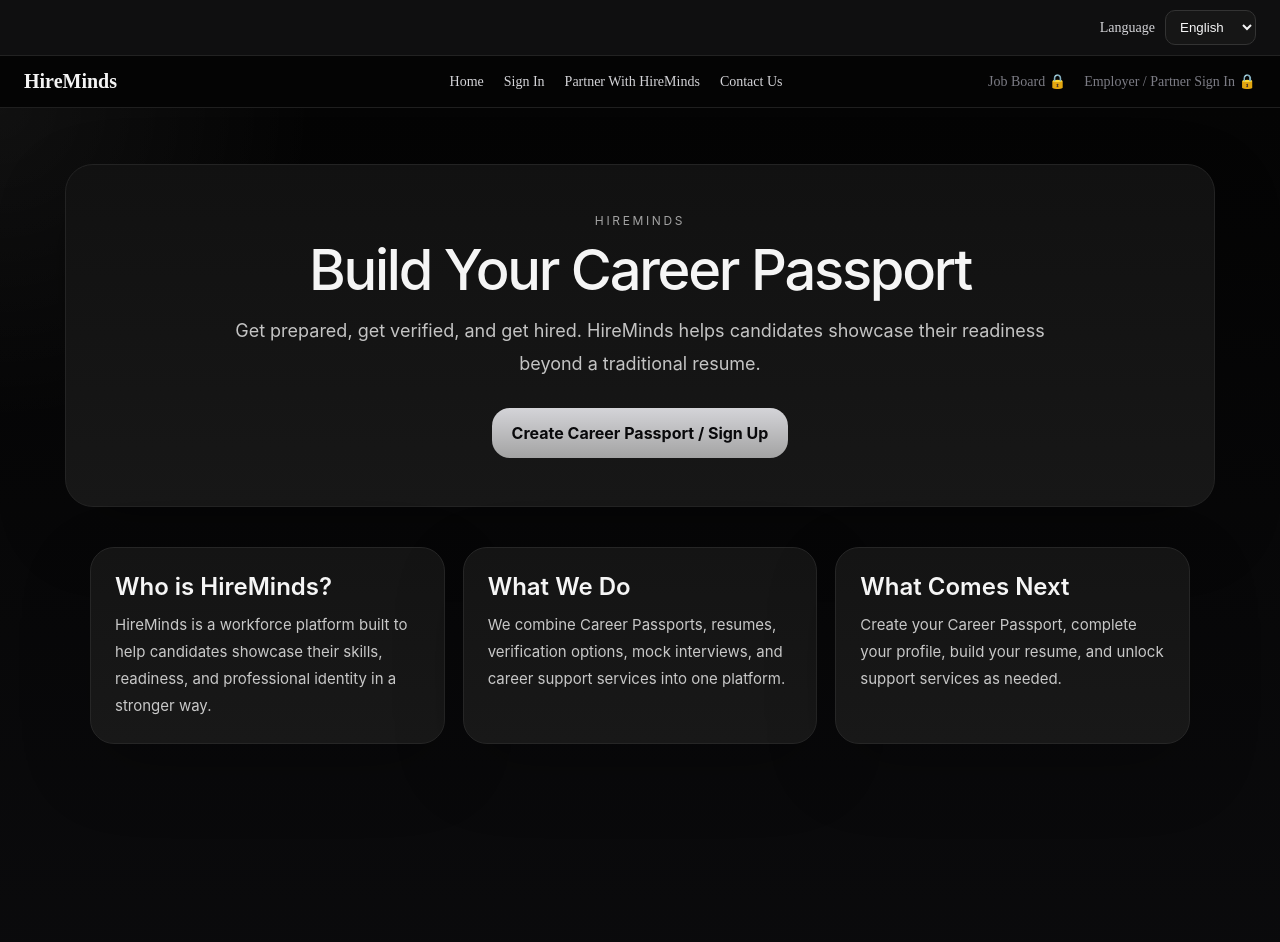
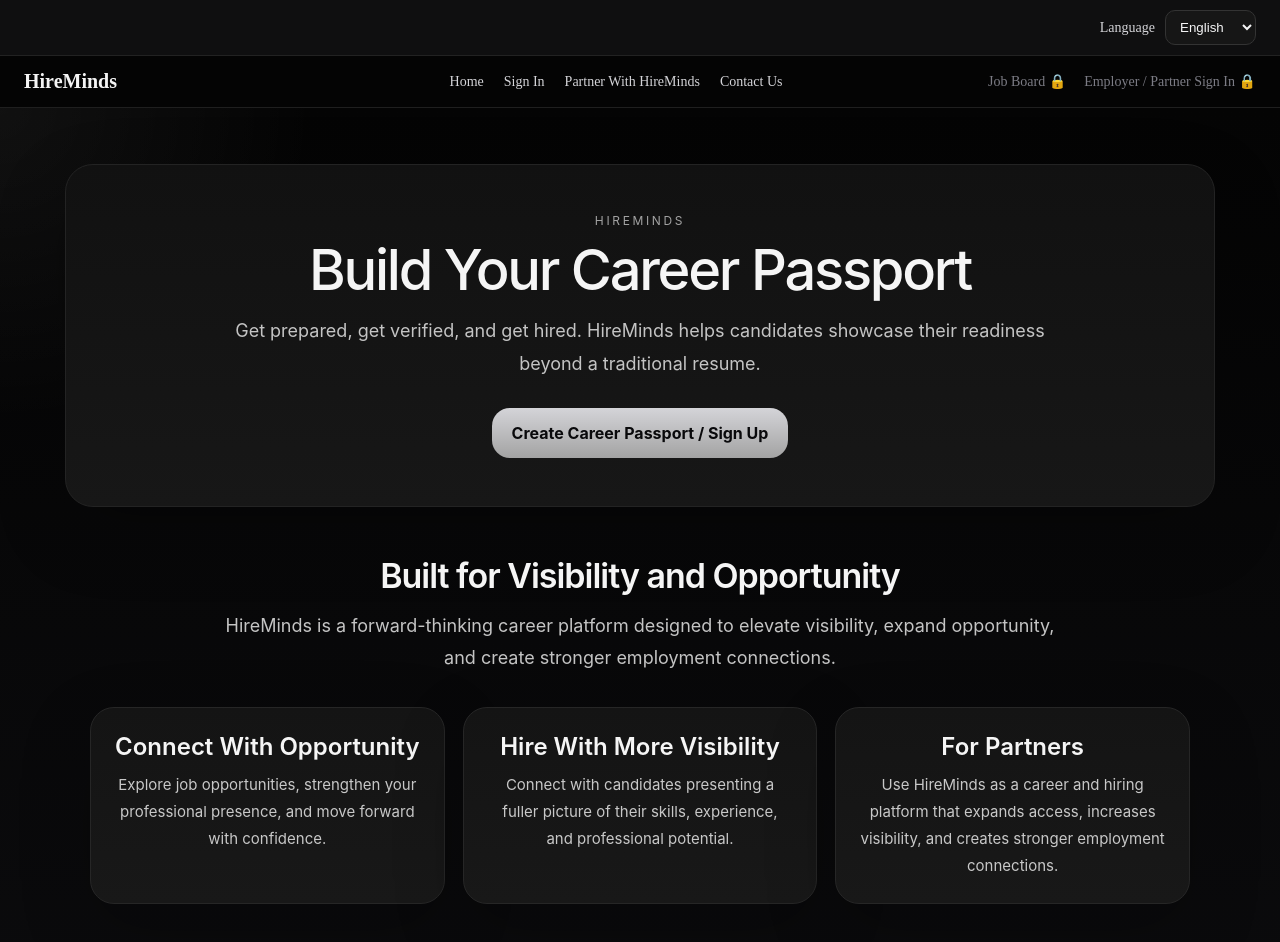
Before and after one commit to UrMizery/hireminds-platform, a Next.js app: page / in a window 1280 px wide. Shown: the top 942 px of the page. Built offline with nearby package versions, Linux system fonts and the light colour scheme; no server answers.

Commit message:
Update page.tsx

```diff
--- a/app/page.tsx
+++ b/app/page.tsx
@@ -33,23 +33,47 @@
 
 <section
 style={{
+...styles.infoSection,
+textAlign: isRTL ? "right" : "center",
+direction: isRTL ? "rtl" : "ltr",
+}}
+>
+<h2 style={styles.sectionTitle}>Built for Visibility and Opportunity</h2>
+<p style={styles.sectionIntro}>
+HireMinds is a forward-thinking career platform designed to elevate
+visibility, expand opportunity, and create stronger employment
+connections.
+</p>
+
+<div
+style={{
 ...styles.featureGrid,
 direction: isRTL ? "rtl" : "ltr",
 }}
 >
 <div style={styles.card}>
-          <h2 style={styles.cardTitle}>{t.whoIs}</h2>
-          <p style={styles.cardText}>{t.whoIsText}</p>
+<h3 style={styles.cardTitle}>Connect With Opportunity</h3>
+<p style={styles.cardText}>
+Explore job opportunities, strengthen your professional presence,
+and move forward with confidence.
+</p>
 </div>
 
 <div style={styles.card}>
-          <h2 style={styles.cardTitle}>{t.whatWeDo}</h2>
-          <p style={styles.cardText}>{t.whatWeDoText}</p>
+<h3 style={styles.cardTitle}>Hire With More Visibility</h3>
+<p style={styles.cardText}>
+Connect with candidates presenting a fuller picture of their
+skills, experience, and professional potential.
+</p>
 </div>
 
 <div style={styles.card}>
-          <h2 style={styles.cardTitle}>{t.whatNext}</h2>
-          <p style={styles.cardText}>{t.whatNextText}</p>
+<h3 style={styles.cardTitle}>For Partners</h3>
+<p style={styles.cardText}>
+Use HireMinds as a career and hiring platform that expands access,
+increases visibility, and creates stronger employment connections.
+</p>
+</div>
 </div>
 </section>
 </main>
@@ -112,6 +136,25 @@
 color: "#09090b",
 fontWeight: 700,
 },
+infoSection: {
+maxWidth: "1100px",
+margin: "0 auto",
+paddingTop: "8px",
+},
+sectionTitle: {
+margin: "0 0 14px",
+color: "#f5f5f5",
+fontSize: "34px",
+fontWeight: 600,
+letterSpacing: "-0.03em",
+},
+sectionIntro: {
+maxWidth: "850px",
+margin: "0 auto 32px",
+color: "#c4c4c4",
+fontSize: "18px",
+lineHeight: 1.8,
+},
 featureGrid: {
 maxWidth: "1100px",
 margin: "0 auto",
```
Lines whose indentation alone changed are shown as unchanged.
